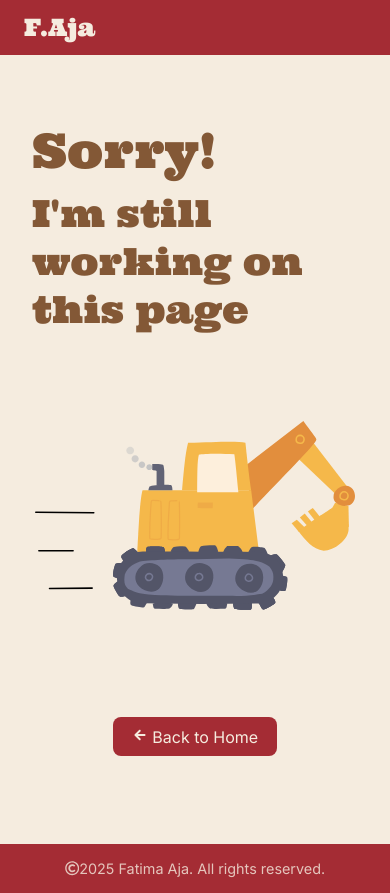
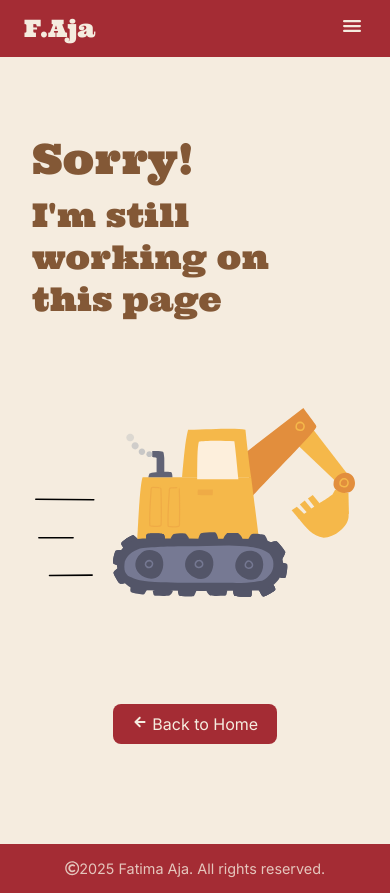
Before and after one commit to Faja190/faja, a React (Vite) app: page /about in a window 390 px wide. Built offline with nearby package versions, Linux system fonts and the light colour scheme.

Commit message:
fix missing hamburger
 fix the missing hamburger and add functionality of clisking anywhere to close menu as well as when on another page

```diff
--- a/src/Logic/Nav/Navbar.jsx
+++ b/src/Logic/Nav/Navbar.jsx
@@ -1,12 +1,41 @@
 import styles from "../../Styles/Navbar.module.css";
 import { Link, useLocation, useNavigate } from "react-router-dom";
+import { useState, useRef, useEffect } from "react";
 import { scroller } from "react-scroll";
 
+import { IoMenu } from "react-icons/io5";
+
 import resume from "../../resources/Fatima-resume.pdf";
+
 
 export default function Navbar() {
   const location = useLocation();
   const navigate = useNavigate();
+  const navRef = useRef(null);
+  const [menuOpen, setMenuOpen] = useState(false);
+
+  useEffect(() => {
+    const handleClickOutside = (event) => {
+      if (
+        menuOpen &&
+        navRef.current &&
+        !navRef.current.contains(event.target)
+      ) {
+        setMenuOpen(false);
+      }
+    };
+
+    document.addEventListener("mousedown", handleClickOutside);
+
+    return () => {
+      document.removeEventListener("mousedown", handleClickOutside);
+    };
+  }, [menuOpen]);
+
+  //close menu if on a different page
+  useEffect(() => {
+    setMenuOpen(false);
+  }, [location.pathname]);
 
   const handleHomeClick = (e) => {
     e.preventDefault();
@@ -29,12 +58,23 @@ export default function Navbar() {
   };
 
   return (
-    <nav className={styles.navbar}>
+    <nav className={styles.navbar} ref={navRef}>
       <div className={styles.navbarLogo}>
         <a onClick={handleHomeClick}>F.Aja</a>
       </div>
 
-      <ul className={styles.navbarLinks}>
+      <button
+        className={styles.hamburger}
+        onClick={() => setMenuOpen(prev => !prev)}
+        aria-label="Menu"
+      >
+        <IoMenu />
+      </button>
+
+      <ul className={`${styles.navbarLinks} ${
+          menuOpen ? styles.showMenu : ""
+          }`}
+      >
         <li>
           <a onClick={handleHomeClick}>Home</a>
         </li>
--- a/src/Styles/ComingSoon.module.css
+++ b/src/Styles/ComingSoon.module.css
@@ -48,3 +48,12 @@
   background-color: var(--color-primary-red);
   transform: scale(1.01);
 }
+
+@media (max-width: 768px) {
+  .textBlock{
+    font-size: 1.75rem;
+  }
+  .illustration {
+    max-width: 230px;
+  }
+}
--- a/src/Styles/Navbar.module.css
+++ b/src/Styles/Navbar.module.css
@@ -44,10 +44,11 @@
 /* Hamburger button */
 .hamburger {
   display: none;
-  font-size: 1.75rem;
+  justify-content: center;
   background: none;
   border: none;
   padding: 0.1rem;
+  font-size: 1.5rem;
   color: var(--color-background);
   cursor: pointer;
 }
```
